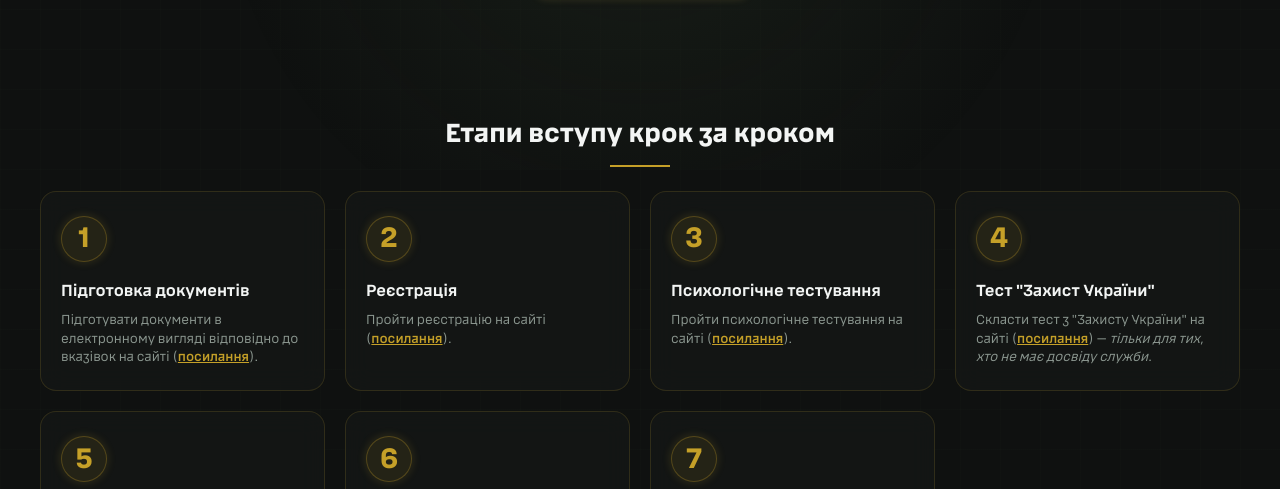
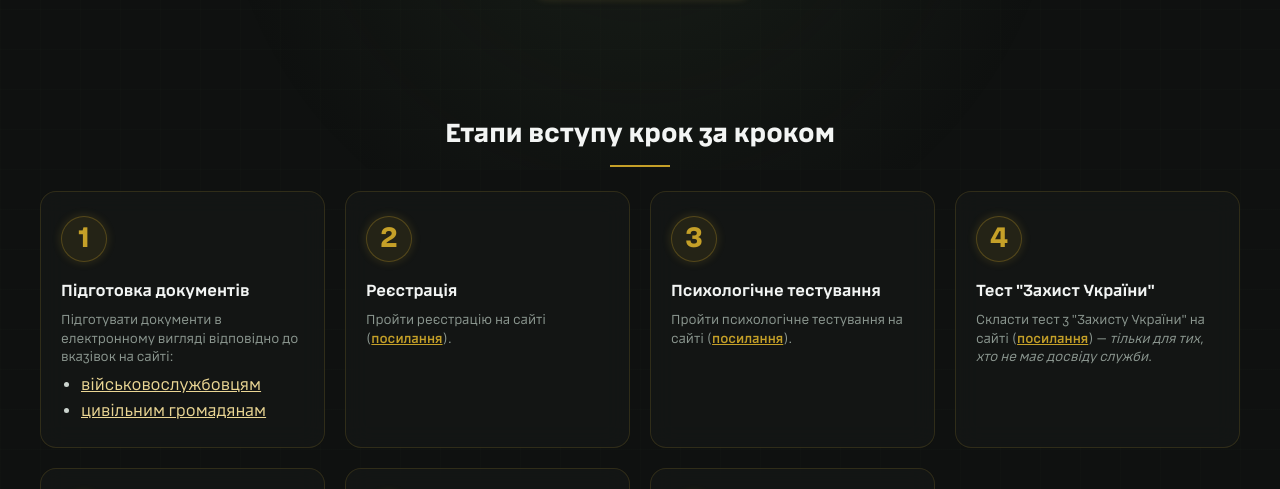
Before and after one commit to primusua-ux/kvp-zvi-faq, a plain HTML site: page index.html in a window 1280 px wide. Shown: the part 311-800 px from the top of the page. Drawn offline with Linux system fonts and the light colour scheme; a web font is replaced by a local one.

Commit message:
feat: split step 1 roadmap link into military and civilian hash links in gold light color

```diff
--- a/index.html
+++ b/index.html
@@ -59,7 +59,11 @@
                 <div class="roadmap-step">1</div>
                 <div class="roadmap-content">
                     <h3>Підготовка документів</h3>
-                    <p>Підготувати документи в електронному вигляді відповідно до вказівок на сайті (<a href="https://sites.google.com/view/kvpzvi/" class="step-link" target="_blank" rel="noopener">посилання</a>).</p>
+                    <p>Підготувати документи в електронному вигляді відповідно до вказівок на сайті:</p>
+                    <ul style="margin-top: 6px; padding-left: 20px; list-style-type: disc;">
+                        <li><a href="#faq-military-algorithm" style="color: var(--color-gold-light); text-decoration: underline;">військовослужбовцям</a></li>
+                        <li><a href="#faq-civilian-algorithm" style="color: var(--color-gold-light); text-decoration: underline;">цивільним громадянам</a></li>
+                    </ul>
                 </div>
             </div>
             <div class="roadmap-card">
```
